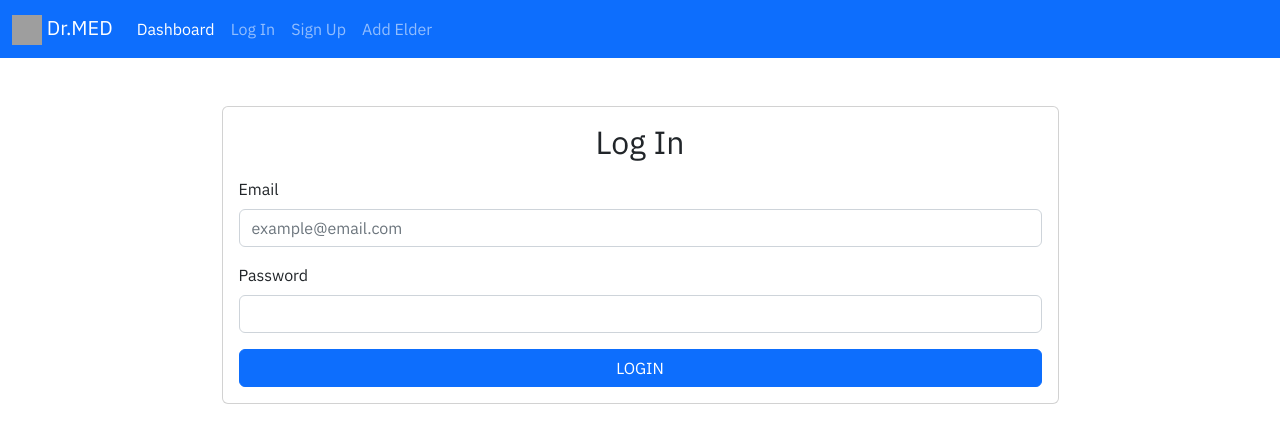
After one commit to RyuKoki/medapp_demo1, a Django app: page /login/ in a window 1280 px wide. The commit adds this page. Shown: the top 443 px of the page. Run offline with Django 4.2, Linux system fonts and the light colour scheme; grey boxes are pictures that could not be loaded.

Commit message:
GUI login page

```diff
--- a/drmed/urls.py
+++ b/drmed/urls.py
@@ -20,6 +20,7 @@ from medapp import views
 urlpatterns = [
     path('admin/', admin.site.urls),
     path('', views.home, name="home"),
+    path('login/', views.login),
     path('elderly/register/', views.add_new, name="add_new"),
     # step 1
     path('elderly/register/1/', views.elder_register, name="elder_register"),
--- a/medapp/views.py
+++ b/medapp/views.py
@@ -169,3 +169,6 @@ def save_elder_info(request):
         return render(request, 'layout.html')
     else:
         return render(request, 'layout.html')
+
+def login(request):
+    return render(request, 'login.html')
--- a/templates/layout.html
+++ b/templates/layout.html
@@ -19,7 +19,7 @@
     </style>
 </head>
 
-<body class="text-center">
+<body class="align-items-center">
     <nav class="navbar navbar-expand-lg navbar-dark bg-primary">
         <div class="container-fluid">
             <a class="navbar-brand" href="#">
@@ -38,7 +38,7 @@
                         <a class="nav-link active" aria-current="page" href="/">Dashboard</a>
                     </li>
                     <li class="nav-item">
-                        <a class="nav-link" href="/signin">Log In</a>
+                        <a class="nav-link" href="/login">Log In</a>
                     </li>
                     <li class="nav-item">
                         <a class="nav-link" href="/signup">Sign Up</a>
--- /dev/null
+++ b/templates/login.html
@@ -0,0 +1,25 @@
+{% extends 'layout.html' %}
+
+{% block content %}
+
+    <form action="" method="post">
+        {% csrf_token %}
+        <div class="card w-75 m-auto mt-5">
+            <div class="modal-body mx-3">
+                <h2 class="text-center m-3 mb-3">Log In</h2>
+                <div class="mb-3">
+                    <label for="" class="form-label">Email</label>
+                    <input type="email" class="form-control" placeholder="example@email.com" name="login_email" value="">
+                </div>
+                <div class="mb-3">
+                    <label for="" class="form-label">Password</label>
+                    <input type="password" class="form-control" name="login_password" value="">
+                </div>
+                <div class="mb-3">
+                    <input type="submit" value="LOGIN" class="btn btn-primary w-100">
+                </div>
+            </div>
+        </div>
+    </form>
+
+{% endblock %}
```
